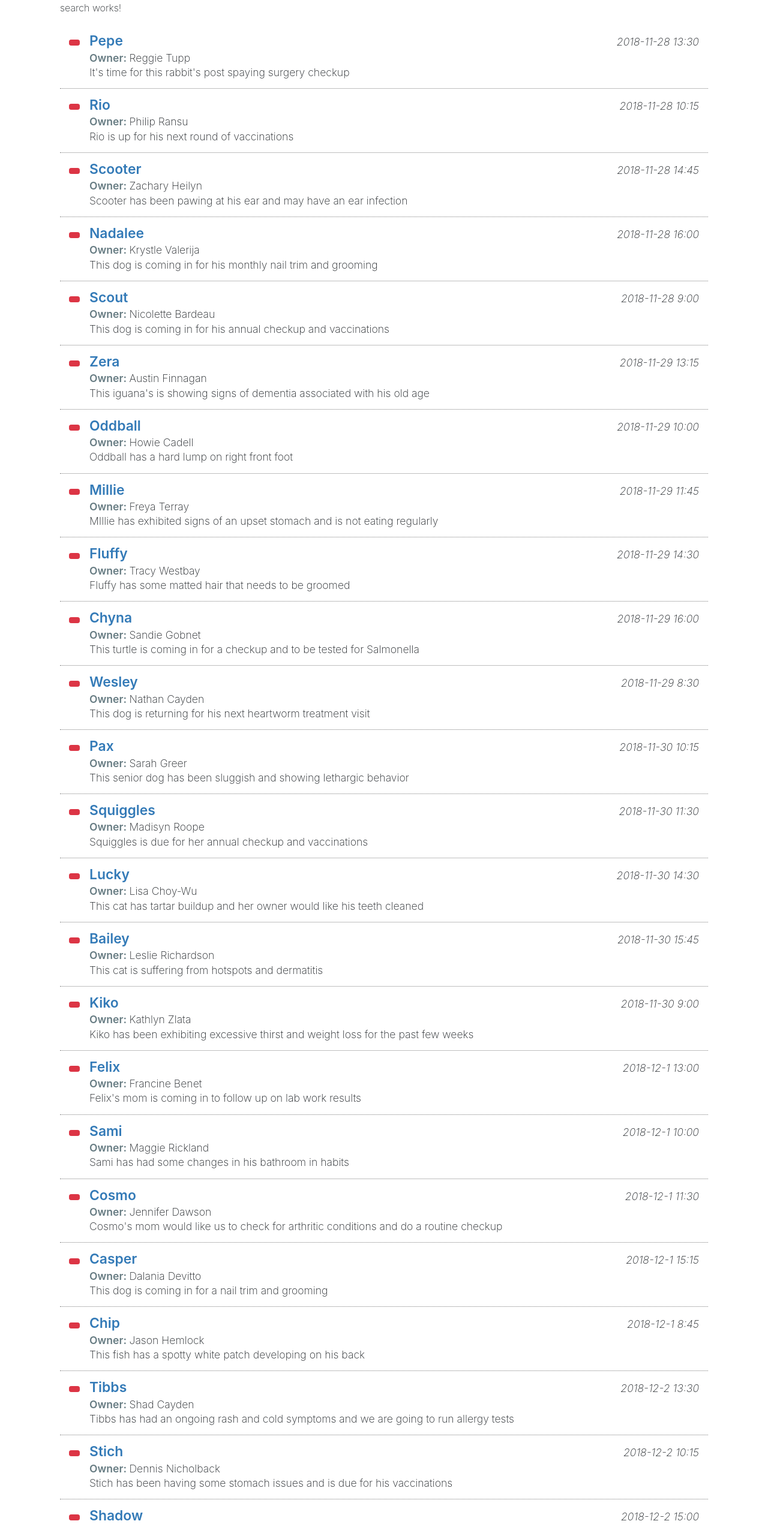
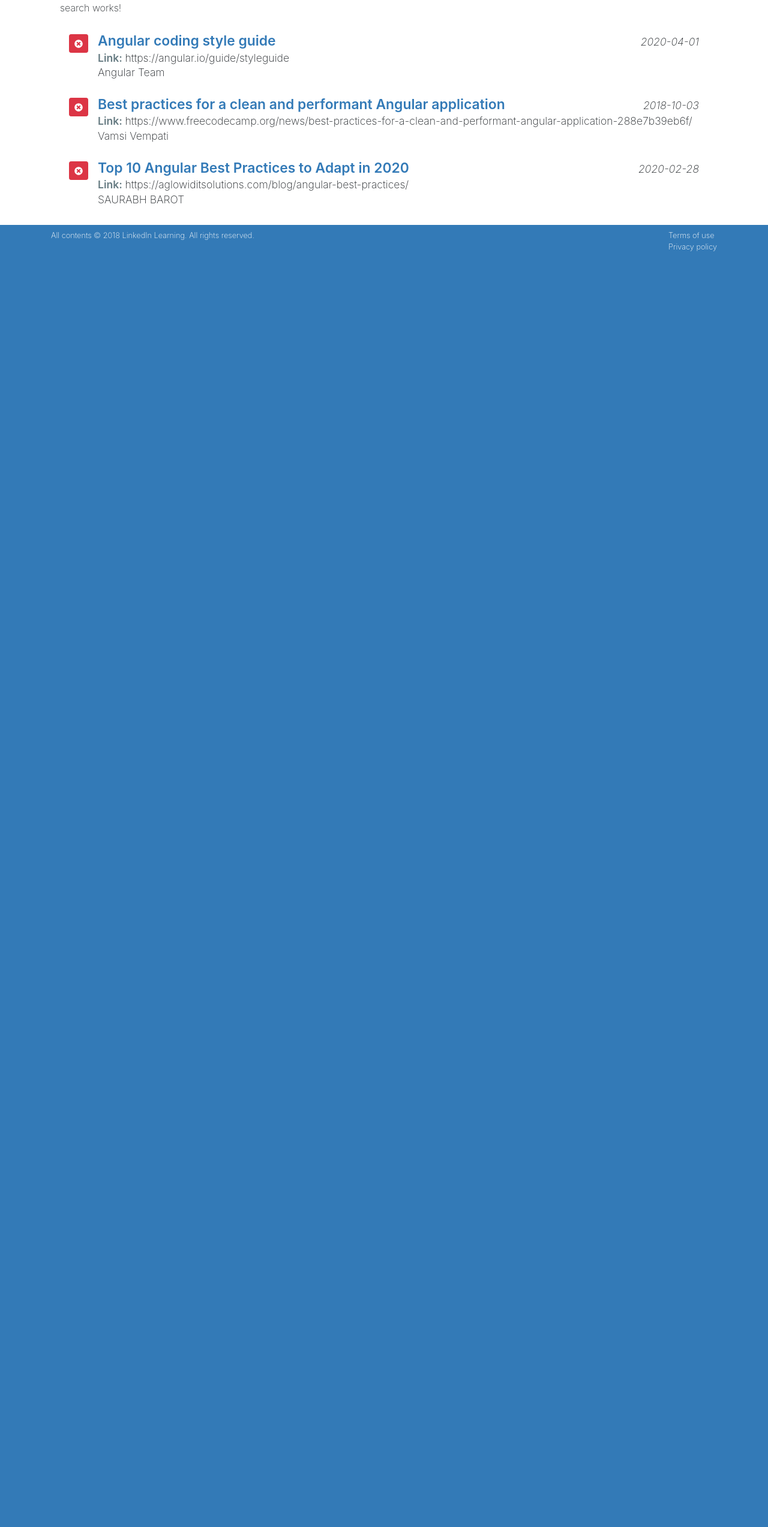
Before and after one commit to rvats/AngularTutorial, an Angular app in the folder tutorial/: page / in a window 1280 px wide. Shown: the part 234-2780 px from the top of the page at 60% size. After the commit the page ends 800 px from the top, so only its background shows below. Built offline with nearby package versions, Linux system fonts and the light colour scheme.

Commit message:
Cleaning up bootstrap.css reference in index.html and adding fontawesome icon to delete button

```diff
--- a/tutorial/twi/app/components/list/list.component.html
+++ b/tutorial/twi/app/components/list/list.component.html
@@ -1,25 +1,27 @@
-<div class="appointment-list item-list mb-3">
+<div class="articles-list item-list mb-3">
   <div class="pet-item col media py-3" *ngFor="let data of dataList">
     <div class="mr-3">
-      <button class="pet-delete btn btn-sm btn-danger"></button>
+      <button class="pet-delete btn btn-sm btn-danger">
+        <fa-icon [icon]="faTimesCircle"></fa-icon>
+      </button>
     </div>
     <!-- media-left -->
 
     <div class="pet-info media-body">
       <div class="pet-head d-flex">
-        <span class="pet-name" contenteditable="true">{{ data.petName }}</span>
-        <span class="apt-date ml-auto">{{data.aptDate}}</span>
+        <span class="article-name" contenteditable="true">{{ data.articleName }}</span>
+        <span class="apt-date ml-auto">{{data.articleDate}}</span>
       </div>
       <!-- pet-head -->
 
       <div class="owner-name">
-        <span class="label-item">Owner: </span>
-        <span contenteditable="true">{{ data.ownerName }}</span>
+        <span class="label-item">Link: </span>
+        <span contenteditable="true">{{ data.articleUrl }}</span>
       </div>
-      <div class="apt-notes" contenteditable="true">{{ data.aptNotes }}</div>
+      <div class="apt-notes" contenteditable="true">{{ data.articleAuthor }}</div>
     </div>
     <!-- pet-info -->
   </div>
   <!-- pet-item -->
 </div>
-<!-- appointment-list -->
+<!-- articles-list -->
--- a/tutorial/twi/app/components/list/list.component.ts
+++ b/tutorial/twi/app/components/list/list.component.ts
@@ -1,4 +1,5 @@
 import { Component, OnInit, Input } from '@angular/core';
+import {faTimes, faTimesCircle} from '@fortawesome/free-solid-svg-icons';
 
 @Component({
   selector: 'twi-list',
@@ -7,6 +8,9 @@
 export class ListComponent implements OnInit {
   @Input()
   dataList: object[];
+
+  faTimesCircle = faTimesCircle;
+
   constructor() {}
 
   ngOnInit(): void {}
--- a/tutorial/twi/app/twi-component/twi.component.ts
+++ b/tutorial/twi/app/twi-component/twi.component.ts
@@ -1,4 +1,4 @@
-import { HttpClient, HttpClientModule } from '@angular/common/http';
+import { HttpClient } from '@angular/common/http';
 import { Component, OnInit } from '@angular/core';
 
 @Component({
--- a/tutorial/twi/app/twi.module.ts
+++ b/tutorial/twi/app/twi.module.ts
@@ -1,6 +1,7 @@
 import { BrowserModule } from '@angular/platform-browser';
 import { NgModule } from '@angular/core';
 import { HttpClientModule } from '@angular/common/http';
+import {FontAwesomeModule} from '@fortawesome/angular-fontawesome';
 
 import { TwiComponent } from './twi-component/twi.component';
 import { AddComponent } from './components/add/add.component';
@@ -9,7 +10,7 @@
 
 @NgModule({
   declarations: [TwiComponent, AddComponent, ListComponent, SearchComponent],
-  imports: [BrowserModule, HttpClientModule],
+  imports: [BrowserModule, HttpClientModule, FontAwesomeModule],
   providers: [],
   bootstrap: [TwiComponent],
 })
--- a/tutorial/twi/assets/data.json
+++ b/tutorial/twi/assets/data.json
@@ -1,152 +1,20 @@
 [
   {
-    "petName": "Pepe",
-    "ownerName": "Reggie Tupp",
-    "aptNotes": "It's time for this rabbit's post spaying surgery checkup",
-    "aptDate": "2018-11-28 13:30"
+    "articleName": "Angular coding style guide",
+    "articleAuthor": "Angular Team",
+    "articleUrl": "https://angular.io/guide/styleguide",
+    "articleDate": "2020-04-01"
   },
   {
-    "petName": "Rio",
-    "ownerName": "Philip Ransu",
-    "aptNotes": "Rio is up for his next round of vaccinations",
-    "aptDate": "2018-11-28 10:15"
+    "articleName": "Best practices for a clean and performant Angular application",
+    "articleAuthor": " Vamsi Vempati",
+    "articleUrl": "https://www.freecodecamp.org/news/best-practices-for-a-clean-and-performant-angular-application-288e7b39eb6f/",
+    "articleDate": "2018-10-03"
   },
   {
-    "petName": "Scooter",
-    "ownerName": "Zachary Heilyn",
-    "aptNotes": "Scooter has been pawing at his ear and may have an ear infection",
-    "aptDate": "2018-11-28 14:45"
-  },
-  {
-    "petName": "Nadalee",
-    "ownerName": "Krystle Valerija",
-    "aptNotes": "This dog is coming in for his monthly nail trim and grooming",
-    "aptDate": "2018-11-28 16:00"
-  },
-  {
-    "petName": "Scout",
-    "ownerName": "Nicolette Bardeau",
-    "aptNotes": "This dog is coming in for his annual checkup and vaccinations",
-    "aptDate": "2018-11-28 9:00"
-  },
-  {
-    "petName": "Zera",
-    "ownerName": "Austin Finnagan",
-    "aptNotes": "This iguana's is showing signs of dementia associated with his old age",
-    "aptDate": "2018-11-29 13:15"
-  },
-  {
-    "petName": "Oddball",
-    "ownerName": "Howie Cadell",
-    "aptNotes": "Oddball has a hard lump on right front foot",
-    "aptDate": "2018-11-29 10:00"
-  },
-  {
-    "petName": "Millie",
-    "ownerName": "Freya Terray",
-    "aptNotes": "MIllie has exhibited signs of an upset stomach and is not eating regularly",
-    "aptDate": "2018-11-29 11:45"
-  },
-  {
-    "petName": "Fluffy",
-    "ownerName": "Tracy Westbay",
-    "aptNotes": "Fluffy has some matted hair that needs to be groomed",
-    "aptDate": "2018-11-29 14:30"
-  },
-  {
-    "petName": "Chyna",
-    "ownerName": "Sandie Gobnet",
-    "aptNotes": "This turtle is coming in for a checkup and to be tested for Salmonella",
-    "aptDate": "2018-11-29 16:00"
-  },
-  {
-    "petName": "Wesley",
-    "ownerName": "Nathan Cayden",
-    "aptNotes": "This dog is returning for his next heartworm treatment visit",
-    "aptDate": "2018-11-29 8:30"
-  },
-  {
-    "petName": "Pax",
-    "ownerName": "Sarah Greer",
-    "aptNotes": "This senior dog has been sluggish and showing lethargic behavior",
-    "aptDate": "2018-11-30 10:15"
-  },
-  {
-    "petName": "Squiggles",
-    "ownerName": "Madisyn Roope",
-    "aptNotes": "Squiggles is due for her annual checkup and vaccinations",
-    "aptDate": "2018-11-30 11:30"
-  },
-  {
-    "petName": "Lucky",
-    "ownerName": "Lisa Choy-Wu",
-    "aptNotes": "This cat has tartar buildup and her owner would like his teeth cleaned",
-    "aptDate": "2018-11-30 14:30"
-  },
-  {
-    "petName": "Bailey",
-    "ownerName": "Leslie Richardson",
-    "aptNotes": "This cat is suffering from hotspots and dermatitis",
-    "aptDate": "2018-11-30 15:45"
-  },
-  {
-    "petName": "Kiko",
-    "ownerName": "Kathlyn Zlata",
-    "aptNotes": "Kiko has been exhibiting excessive thirst and weight loss for the past few weeks",
-    "aptDate": "2018-11-30 9:00"
-  },
-  {
-    "petName": "Felix",
-    "ownerName": "Francine Benet",
-    "aptNotes": "Felix's mom is coming in to follow up on  lab work results",
-    "aptDate": "2018-12-1 13:00"
-  },
-  {
-    "petName": "Sami",
-    "ownerName": "Maggie Rickland",
-    "aptNotes": "Sami has had some changes in his bathroom in habits",
-    "aptDate": "2018-12-1 10:00"
-  },
-  {
-    "petName": "Cosmo",
-    "ownerName": "Jennifer Dawson",
-    "aptNotes": "Cosmo's mom would like us to check for arthritic conditions and do a routine checkup",
-    "aptDate": "2018-12-1 11:30"
-  },
-  {
-    "petName": "Casper",
-    "ownerName": "Dalania Devitto",
-    "aptNotes": "This dog is coming in for a nail trim and grooming",
-    "aptDate": "2018-12-1 15:15"
-  },
-  {
-    "petName": "Chip",
-    "ownerName": "Jason Hemlock",
-    "aptNotes": "This fish has a spotty white patch developing on his back ",
-    "aptDate": "2018-12-1 8:45"
-  },
-  {
-    "petName": "Tibbs",
-    "ownerName": "Shad Cayden",
-    "aptNotes": "Tibbs has had an ongoing rash and cold symptoms and we are going to run allergy tests",
-    "aptDate": "2018-12-2 13:30"
-  },
-  {
-    "petName": "Stich",
-    "ownerName": "Dennis Nicholback",
-    "aptNotes": "Stich has been having some stomach issues and is due for his vaccinations",
-    "aptDate": "2018-12-2 10:15"
-  },
-  {
-    "petName": "Shadow",
-    "ownerName": "Audry Topsy",
-    "aptNotes": "This cat has a red swollen eye with a discharge",
-    "aptDate": "2018-12-2 15:00"
-  },
-  {
-    "petName": "Nugget",
-    "ownerName": "Darla Branson",
-    "aptNotes": "This little fish Nugget, has  a rash on his stomach area",
-    "aptDate": "2018-12-2 9:00"
+    "articleName": "Top 10 Angular Best Practices to Adapt in 2020",
+    "articleAuthor": "SAURABH BAROT",
+    "articleUrl": "https://aglowiditsolutions.com/blog/angular-best-practices/",
+    "articleDate": "2020-02-28"
   }
 ]
--- a/tutorial/twi/index.html
+++ b/tutorial/twi/index.html
@@ -6,7 +6,6 @@
   <base href="/">
   <meta name="viewport" content="width=device-width, initial-scale=1">
   <link rel="icon" type="image/x-icon" href="favicon.ico">
-  <link rel="stylesheet" href="tutorial/node_modules/bootstrap/dist/css/bootstrap.css">
 </head>
 <body>
   <header class="container text-white"><h4 class="py-2">Rahul Vats Angular Tutorial</h4></header>
--- a/tutorial/twi/styles.css
+++ b/tutorial/twi/styles.css
@@ -30,35 +30,35 @@
   user-select: none;
 }
 
-.appointment-list {
+.articles-list {
   font-size: 1.1em;
 }
 
-.appointment-list .pet-item {
+.articles-list .article {
   border-bottom: 1px dotted gray;
 }
 
-.appointment-list .pet-item:last-child {
+.articles-list .article:last-child {
   border-bottom: none;
 }
 
-.appointment-list .pet-name {
+.articles-list .article-name {
   font-weight: 600;
   color: #337ab7;
   font-size: 1.3em;
   line-height: 100%;
 }
 
-.appointment-list .label-item {
+.articles-list .label-item {
   font-weight: 600;
   color: #667b82;
 }
 
-.appointment-list .apt-date {
+.articles-list .apt-date {
   font-style: italic;
 }
 
-.appointment-list .apt-notes {
+.articles-list .apt-notes {
   line-height: 120%;
 }
 
```
